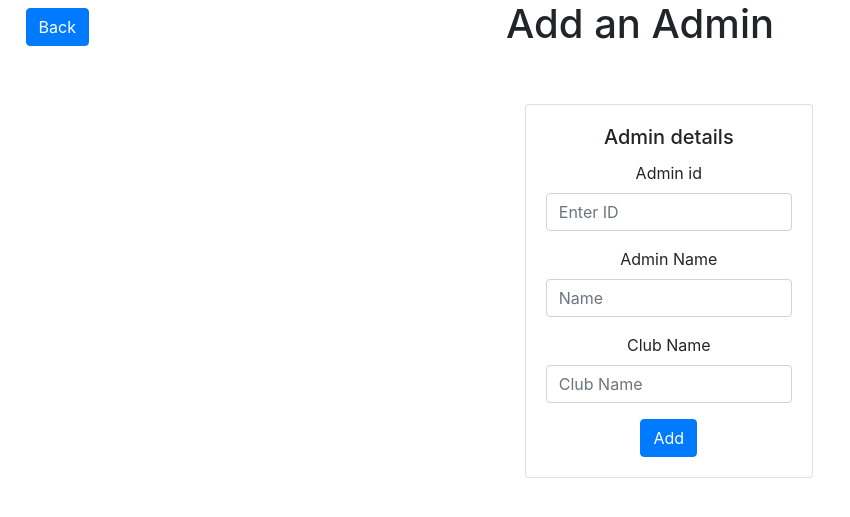
After one commit to VGKLahari/projectsite, a Django app: page /addadmin/ in a window 1280 px wide. The commit adds this page. Shown: the top 517 px of the page, without its empty margins (0-850 px from the left). Run offline with Django 3.2, Linux system fonts and the light colour scheme; some libraries are stand-ins or nearby versions.

Commit message:
added back button and other changes

```diff
--- a/club_admin/views.py
+++ b/club_admin/views.py
@@ -6,12 +6,14 @@ from django.contrib.auth.decorators import login_required
 from django.views.decorators.cache import cache_control
 from django.http import HttpResponse
 import requests
+from password_generator import PasswordGenerator
+
 # Create your views here.
 alert = 0
 flag=0
 alert2=0
 flag2=0
-
+global sadmintoken
 #@cache_control(no_cache=True, must_revalidate=True,no_store=True)
 def delete_session(request):
 
@@ -44,7 +46,7 @@ def index(request):
     try:
         a=request.session['suserid']
         b=request.session['spassword']
-        return render(request,'super_admin.html')
+        return redirect(super_admin)
     except:
 
         response=requests.get('http://localhost:5000/clubnames')
@@ -59,50 +61,58 @@ def index(request):
             alert = 0
         return render(request,'index2.html',{'club':clubs,'alert':alert})
 
-@cache_control(no_cache=True, must_revalidate=True,no_store=True)
+#@cache_control(no_cache=True, must_revalidate=True,no_store=True)
 def admin(request):
     global alert2
     global flag2
-    id=request.POST["id"]
-    pword=request.POST["pword"]
+    global admintoken
+    try:
+        id=request.POST["id"]
+        pword=request.POST["pword"]
+        response = requests.post('http://localhost:5000/adminlog',data={'username':id,'password':pword})
+        result = response.json()
+        print(result)
+        try:
+            admintoken=result['access_token']
 
-    global admintoken
-    response = requests.post('http://localhost:5000/adminlog',data={'username':id,'password':pword})
-    print(response)
-    result = response.json()
-    print(result)
-    try:
-        admintoken=result['access_token']
+            request.session['userid'] =id
+            request.session['password']=pword
+            alert2 = 0
+            return render(request,"admin.html")
+        except:
+            alert2 = 1
+            flag2 = 1
+            return redirect(adminlog)
+    except:
+        return render(request,"admin.html")
 
-        request.session['userid'] =id
-        request.session['password']=pword
-        alert2 = 0
-        return render(request,"admin.html")
-    except:
-        alert2 = 1
-        flag2 = 1
-        return redirect(adminlog)
-
-@cache_control(no_cache=True, must_revalidate=True,no_store=True)
+#@cache_control(no_cache=True,no_store = True)
 def super_admin(request):
     global alert
     global flag
-    id=request.POST["sid"]
-    pword=request.POST["spword"]
-    global sadmintoken
-    response = requests.post('http://localhost:5000/login',data={'username':id,'password':pword})
-    result = response.json()
     try:
-        sadmintoken=result['access_token']
+        id2=request.session['suserid']
+        return render(request,'super_admin.html')
+    except:
+        try:
+            id=request.POST["sid"]
+            pword=request.POST["spword"]
+            global sadmintoken
+            response = requests.post('http://localhost:5000/login',data={'username':id,'password':pword})
+            result = response.json()
+            try:
+                sadmintoken=result['access_token']
 
-        request.session['suserid'] =id
-        request.session['spassword']=pword
-        alert = 0
-        return render(request,"super_admin.html")
-    except:
-        alert = 1
-        flag = 1
-        return redirect(index)
+                request.session['suserid'] =id
+                request.session['spassword']=pword
+                alert = 0
+                return render(request,"super_admin.html")
+            except:
+                alert = 1
+                flag = 1
+                return redirect(index)
+        except:
+            return render(request,'super_admin.html')
 
 
 
@@ -123,7 +133,7 @@ def adminlog(request):
             alert2 = 0
         return render(request,'admin2.html',{'alert':alert2})
 
-@cache_control(no_cache=True, must_revalidate=True, no_store=True)
+#@cache_control(no_cache=True, must_revalidate=True, no_store=True)
 def viewadmin(request):
     response=requests.get('http://localhost:5000/adminlogin',headers = {'Authorization':f'Bearer {sadmintoken}'})
     data=response.json()
@@ -131,3 +141,22 @@ def viewadmin(request):
     for i in data:
         admin[i["clubname"]]=i["username"]
     return render(request,"viewadmins.html",{'data':admin})
+
+#@cache_control(no_cache=True, must_revalidate=True, no_store=True)
+def addadmins(request):
+    global sadmintoken
+    id=int(request.POST["id"])
+    name=request.POST["name"]
+    cname=request.POST["cname"]
+    pwo=PasswordGenerator()
+    pword=pwo.generate()
+
+    params = dict(uid=id,username=name,password=pword,clubname=cname)
+    print(sadmintoken)
+    print(params)
+    response=requests.post('http://localhost:5000/addclub',data=params,headers ={'Authorization':f'Bearer {sadmintoken}'})
+    print(response)
+    return redirect(viewadmin)
+#@cache_control(no_cache=True, must_revalidate=True, no_store=True)
+def addadmin(request):
+    return render(request,'addadmin.html')
--- a/project_website/urls.py
+++ b/project_website/urls.py
@@ -23,5 +23,7 @@ urlpatterns = [
     path('super_admin/',views.super_admin,name="super_admin"),
     path('delete/', views.delete_session,name="delete_session"),
     path('adminlogin/',views.adminlog,name="adminlogin"),
-    re_path('/viewadmin/',views.viewadmin,name="viewadmin"),
+    path('viewadmin/',views.viewadmin,name="viewadmin"),
+    path('addadmin/',views.addadmin,name="addadmin"),
+    path('addadmins/',views.addadmins,name="addadmins"),
 ]
--- /dev/null
+++ b/templates/addadmin.html
@@ -0,0 +1,31 @@
+{% extends "layout.html"%}
+
+{%block heading%}
+<h1 class="text-emphasis-variant">Add an Admin</h1><br><br>
+{%endblock%}
+{%block body%}
+<a class="btn btn-primary " href="{% url 'super_admin'  %}" style="position: absolute;left:2%;top:1%" role="button" >Back</a>
+<div class="card" style="width: 18rem;align-items: center;position:absolute;left:41%">
+<div class="card-body" id="admin" >
+<h5 class="card-title">Admin details</h5>
+
+<form action ="{% url 'addadmins' %}" method="post" >
+{% csrf_token %}
+<div class="form-group">
+<label for="exampleInputEmail1">Admin id</label>
+<input type="text" class="form-control" id="exampleInputid"  placeholder="Enter ID" name="id">
+</div>
+<div class="form-group">
+<label for="exampleInputEmail1">Admin Name</label>
+<input type="text" class="form-control" id="exampleInputname" placeholder="Name" name="name">
+</div>
+<div class="form-group">
+<label for="exampleInputEmail1">Club Name</label>
+<input type="text" class="form-control" id="exampleInputcname" placeholder="Club Name" name="cname">
+</div>
+<button type="submit" class="btn btn-primary">Add</button>
+</form>
+</div>
+</div>
+
+    {% endblock%}
--- a/templates/admin2.html
+++ b/templates/admin2.html
@@ -5,7 +5,7 @@
 {%endblock%}
 {%block body%}
 
-
+<a class="btn btn-primary " href="{% url 'index'  %}" style="position: absolute;left:2%;top:1%" role="button" >Back</a>
 <div class="card" style="width: 18rem;align-items: center;position:absolute;left:41%">
 <div class="card-body" id="admin" >
 <h5 class="card-title">Admin Login</h5>
@@ -25,6 +25,6 @@
 </div>
 {% if alert %}
       <p style="text-align: center;">Invalid Credentials</p>
-      {% endif %}
+{% endif %}
 
 {% endblock%}
--- a/templates/index2.html
+++ b/templates/index2.html
@@ -12,6 +12,7 @@ Kokapet(Village),Gandipet,Hyderabad,Telangana-500075,www.cbit.ac.in</h5>
 {% block body %}
 
 <script>
+
     function display(x)
     {
         if(x=='sadminbutton'){
--- a/templates/super_admin.html
+++ b/templates/super_admin.html
@@ -1,4 +1,6 @@
 {% extends "layout.html"%}
+
+
 
 {%block heading%}
 <h1 class="text-emphasis-variant">Super-Admin Page</h1><br><br>
@@ -37,7 +39,7 @@
     <div class="jumbotron" style=" margin-right: 200px; margin-left: 200px; margin-top: 100px;">
     	<div class="container text-center">
     <center>
-    <a class="btn btn-primary w-50" href="http://www.google.com" role="button" >Add a Club.</a><br><br>
+    <a class="btn btn-primary w-50" href="{% url 'addadmin'  %}" role="button" >Add a Club.</a><br><br>
     <a class="btn btn-primary w-50" href="{% url 'viewadmin' %}" role="button" >Display all admins</a><br><br>
     <a class="btn btn-primary w-50" href="http://www.google.com" role="button" >Show all clubs</a><br><br>
     <a class="btn btn-primary w-50" href="http://www.google.com" role="button" >Delete a Club.</a><br><br>
```
Also changed, not shown: templates/viewadmins.html (+2 -7 lines), db.sqlite3.
